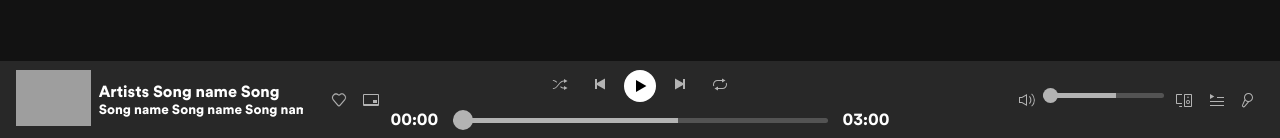
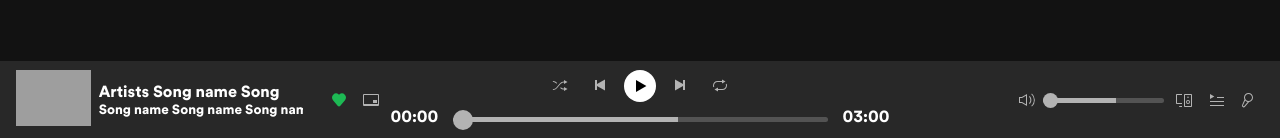
Before and after one commit to Noamzil/AudioFly, a Vue app: page / in a window 1280 px wide. Shown: the part 659-797 px from the top of the page. Built offline with nearby package versions, Linux system fonts and the light colour scheme; grey boxes are pictures that could not be loaded.

Commit message:
like btns change on click

```diff
--- a/src/components/footer-cmps/played-note-details.cmp.vue
+++ b/src/components/footer-cmps/played-note-details.cmp.vue
@@ -5,12 +5,22 @@
       <p class="title">{{ artists }}</p>
       <small class="names">{{ songName }}</small>
     </div>
-    <button class="LikeBtn">
-      <svg role="img" viewBox="0 0 16 16">
-        <path
-          d="M13.764 2.727a4.057 4.057 0 00-5.488-.253.558.558 0 01-.31.112.531.531 0 01-.311-.112 4.054 4.054 0 00-5.487.253A4.05 4.05 0 00.974 5.61c0 1.089.424 2.113 1.168 2.855l4.462 5.223a1.791 1.791 0 002.726 0l4.435-5.195A4.052 4.052 0 0014.96 5.61a4.057 4.057 0 00-1.196-2.883zm-.722 5.098L8.58 13.048c-.307.36-.921.36-1.228 0L2.864 7.797a3.072 3.072 0 01-.905-2.187c0-.826.321-1.603.905-2.187a3.091 3.091 0 012.191-.913 3.05 3.05 0 011.957.709c.041.036.408.351.954.351.531 0 .906-.31.94-.34a3.075 3.075 0 014.161.192 3.1 3.1 0 01-.025 4.403z"
-        ></path>
-      </svg>
+    <button class="LikeBtn" v-on:click="tooglePressed">
+      <template v-if="pressed">
+        <svg role="img" viewBox="0 0 16 16">
+          <path
+            d="M13.764 2.727a4.057 4.057 0 00-5.488-.253.558.558 0 01-.31.112.531.531 0 01-.311-.112 4.054 4.054 0 00-5.487.253A4.05 4.05 0 00.974 5.61c0 1.089.424 2.113 1.168 2.855l4.462 5.223a1.791 1.791 0 002.726 0l4.435-5.195A4.052 4.052 0 0014.96 5.61a4.057 4.057 0 00-1.196-2.883zm-.722 5.098L8.58 13.048c-.307.36-.921.36-1.228 0L2.864 7.797a3.072 3.072 0 01-.905-2.187c0-.826.321-1.603.905-2.187a3.091 3.091 0 012.191-.913 3.05 3.05 0 011.957.709c.041.036.408.351.954.351.531 0 .906-.31.94-.34a3.075 3.075 0 014.161.192 3.1 3.1 0 01-.025 4.403z"
+          ></path>
+        </svg>
+      </template>
+      <template v-else>
+        <svg role="img" class="heart-clicked" viewBox="0 0 16 16">
+          <path fill="none" d="M0 0h16v16H0z"></path>
+          <path
+            d="M13.797 2.727a4.057 4.057 0 00-5.488-.253.558.558 0 01-.31.112.531.531 0 01-.311-.112 4.054 4.054 0 00-5.487.253c-.77.77-1.194 1.794-1.194 2.883s.424 2.113 1.168 2.855l4.462 5.223a1.791 1.791 0 002.726 0l4.435-5.195a4.052 4.052 0 001.195-2.883 4.057 4.057 0 00-1.196-2.883z"
+          ></path>
+        </svg>
+      </template>
     </button>
     <div class="icon">
       <button>
@@ -33,10 +43,16 @@ export default {
   name: 'played-note-details',
   data() {
     return {
+      pressed: false,
       ImgUrl: `https://i.scdn.co/image/ab67616d00001e02ff9ca10b55ce82ae553c8228`,
       artists: `Artists Song name Song `,
       songName: `Song name Song name Song name`,
     };
   },
+  methods: {
+    tooglePressed() {
+      this.pressed = !this.pressed;
+    },
+  },
 };
 </script>
--- a/src/components/playlist-cmps/playlist-linear.cmp.vue
+++ b/src/components/playlist-cmps/playlist-linear.cmp.vue
@@ -10,11 +10,18 @@
             ></polygon>
           </svg>
         </button>
-        <svg class="heart" role="img">
-          <path
-            d="M27.319 5.927a7.445 7.445 0 00-10.02-.462s-.545.469-1.299.469c-.775 0-1.299-.469-1.299-.469a7.445 7.445 0 00-10.02 10.993l9.266 10.848a2.7 2.7 0 004.106 0l9.266-10.848a7.447 7.447 0 000-10.531z"
-          ></path>
-        </svg>
+        <button v-on:click="toogleLike" class="heart-btn">
+          <svg class="heart" role="img" v-if="like">
+            <path
+              d="M27.319 5.927a7.445 7.445 0 00-10.02-.462s-.545.469-1.299.469c-.775 0-1.299-.469-1.299-.469a7.445 7.445 0 00-10.02 10.993l9.266 10.848a2.7 2.7 0 004.106 0l9.266-10.848a7.447 7.447 0 000-10.531z"
+            ></path>
+          </svg>
+          <svg role="img" class="heart empty" v-else>
+            <path
+              d="M27.672 5.573a7.904 7.904 0 00-10.697-.489c-.004.003-.425.35-.975.35-.564 0-.965-.341-.979-.354a7.904 7.904 0 00-10.693.493A7.896 7.896 0 002 11.192c0 2.123.827 4.118 2.301 5.59l9.266 10.848a3.196 3.196 0 004.866 0l9.239-10.819A7.892 7.892 0 0030 11.192a7.896 7.896 0 00-2.328-5.619zm-.734 10.56l-9.266 10.848c-.837.979-2.508.979-3.346 0L5.035 16.104A6.9 6.9 0 013 11.192 6.9 6.9 0 015.035 6.28a6.935 6.935 0 014.913-2.048 6.89 6.89 0 014.419 1.605A2.58 2.58 0 0016 6.434c.914 0 1.555-.53 1.619-.585a6.908 6.908 0 019.346.431C28.277 7.593 29 9.337 29 11.192s-.723 3.6-2.062 4.941z"
+            ></path>
+          </svg>
+        </button>
         <svg class="dots" role="img" viewBox="0 0 32 32">
           <path
             d="M5.998 13.999A2 2 0 105.999 18a2 2 0 00-.001-4zm10.001 0A2 2 0 1016 18a2 2 0 000-4zm10.001 0A2 2 0 1026.001 18 2 2 0 0026 14z"
@@ -43,6 +50,7 @@ export default {
   //   props: ['playlist'],
   data() {
     return {
+      like: true,
       playlist: {
         _id: 'pl101',
         type: 'playlist',
@@ -67,5 +75,10 @@ export default {
       },
     };
   },
+  methods: {
+    toogleLike() {
+      this.like = !this.like;
+    },
+  },
 };
 </script>
--- a/src/style/cmps/_side-bar.scss
+++ b/src/style/cmps/_side-bar.scss
@@ -85,6 +85,10 @@ svg {
   &:hover {
     opacity: 1;
   }
+  & svg {
+    height: 12px;
+    width: 12px;
+  }
 }
 .action-txt {
   font-size: 14px;
--- a/src/style/cmps/footer/device-control.scss
+++ b/src/style/cmps/footer/device-control.scss
@@ -6,6 +6,7 @@
   width: 30%;
 
   & .volume-bar {
+
     display: inline-flex;
     display: flex;
     justify-content: center;
@@ -19,3 +20,7 @@
     width: 15px;
   }
 }
+
+.slider-container{
+  margin-top: 5px;
+}
--- a/src/style/cmps/footer/played-note-details.scss
+++ b/src/style/cmps/footer/played-note-details.scss
@@ -51,5 +51,10 @@
   & svg {
     stroke: #b3b3b3;
     stroke-width: 1%;
+
+    &.heart-clicked{
+      stroke-width: 0;
+      color: $clrGreen;
+    }
   }
 }
--- a/src/style/cmps/footer/song-progress.scss
+++ b/src/style/cmps/footer/song-progress.scss
@@ -11,7 +11,7 @@
   display: flex;
   flex-flow: row nowrap;
   gap: 8px;
-  margin-bottom: 8px;
+  margin-bottom: 2px;
   width: 100%;
   justify-content: center;
 }
--- a/src/style/cmps/playlist/playlist-linear.scss
+++ b/src/style/cmps/playlist/playlist-linear.scss
@@ -15,6 +15,21 @@
     display: flex;
     flex-direction: row;
     width: 100%;
+
+    & .heart-btn {
+      background: transparent;
+      border: 0;
+
+      & .empty{
+        color: #b3b3b3;
+        stroke: #b3b3b3;
+        stroke-width: 1%;
+
+        &:hover{
+          color: white;
+        }
+      }
+    }
 
     & .play-btn {
       height: rem(56px);
@@ -63,11 +78,9 @@
   display: flex;
   display: grid;
   grid-template-columns: 32px 6fr 4fr 3fr minmax(120px, 1fr);
-  // padding: 32px 24px 0;
   padding-top: 32px;
   padding-bottom: 10px;
   text-transform: uppercase;
-  // justify-content: space-between;
   & svg {
     height: 16px;
     width: 16px;
```
Also changed, not shown: src/main.js (+0 -11 lines), 1 other file (tests, documents, lock files or other folders).
